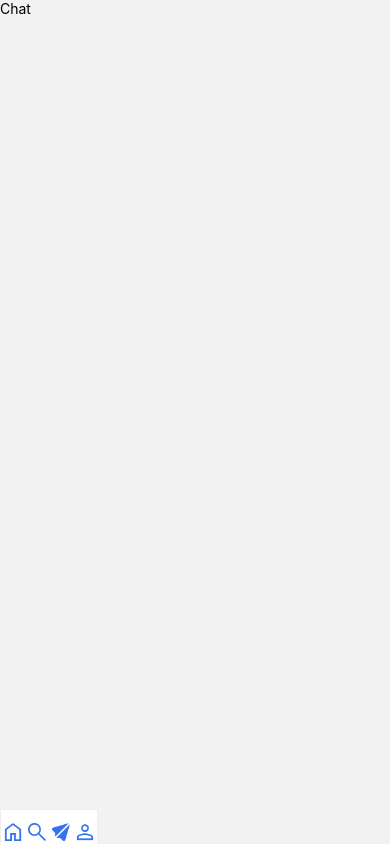
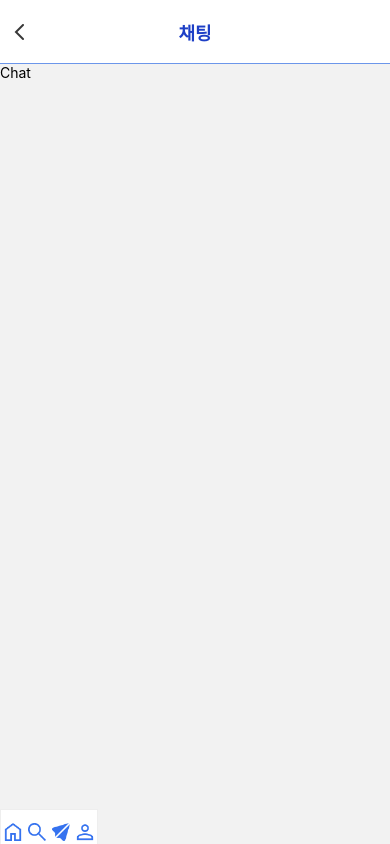
Before and after one commit to InKyungWoo/cool-trade-app, a React Native app: screen / in a window 390 px wide. Both pictures are taken after a click on the element 61 px from the left and 832 px from the top of the page. Built offline with nearby package versions, Linux system fonts and the light colour scheme.

Commit message:
:sparkles: feat: Create BasicHeader component

```diff
--- /dev/null
+++ b/src/components/BasicHeader.jsx
@@ -0,0 +1,38 @@
+import React from 'react';
+import { View, Text, TouchableOpacity, Image, StyleSheet } from 'react-native';
+import { useNavigation } from '@react-navigation/native';
+
+const back_arrow = require('../assets/icons/back_arrow.png');
+
+const BasicHeader = ({ title }) => {
+    const navigation = useNavigation();
+
+    return (
+        <View style={styles.headerWrapper}>
+            <TouchableOpacity onPress={() => navigation.goBack()}>
+                <Image source={back_arrow} style={{ width: 40, height: 40 }} />
+            </TouchableOpacity>
+            <Text style={styles.headerTitle}>{title}</Text>
+            <View style={{ width: 40, height: 63 }} />
+        </View>
+    );
+};
+
+const styles = StyleSheet.create({
+    headerWrapper: {
+        flexDirection: 'row',
+        justifyContent: 'space-between',
+        alignItems: 'center',
+        backgroundColor: '#FFF',
+        borderBottomWidth: 1,
+        borderColor: '#6C96EA',
+    },
+    headerTitle: {
+        fontSize: 18,
+        fontWeight: 'bold',
+        textAlign: 'center',
+        color: '#1D3FC6',
+    },
+});
+
+export default BasicHeader;
--- a/src/pages/Chat.jsx
+++ b/src/pages/Chat.jsx
@@ -1,9 +1,12 @@
 import React from 'react';
 import { Dimensions, Image, SafeAreaView, View, Text, TouchableOpacity } from 'react-native';
+
+import BasicHeader from '../components/BasicHeader';
 
 const Chat = () => {
     return (
         <SafeAreaView>
+            <BasicHeader title={'채팅'} />
             <View>
                 <Text>Chat</Text>
             </View>
--- a/src/pages/Profile.jsx
+++ b/src/pages/Profile.jsx
@@ -1,9 +1,13 @@
 import React from 'react';
 import { Dimensions, Image, SafeAreaView, View, Text, TouchableOpacity } from 'react-native';
+
+import BasicHeader from '../components/BasicHeader';
+
 
 const Profile = () => {
     return (
         <SafeAreaView>
+            <BasicHeader title={'프로필 설정'} />
             <View>
                 <Text>Profile</Text>
             </View>
```
Also changed, not shown: src/assets/icons/back_arrow.png (added).
